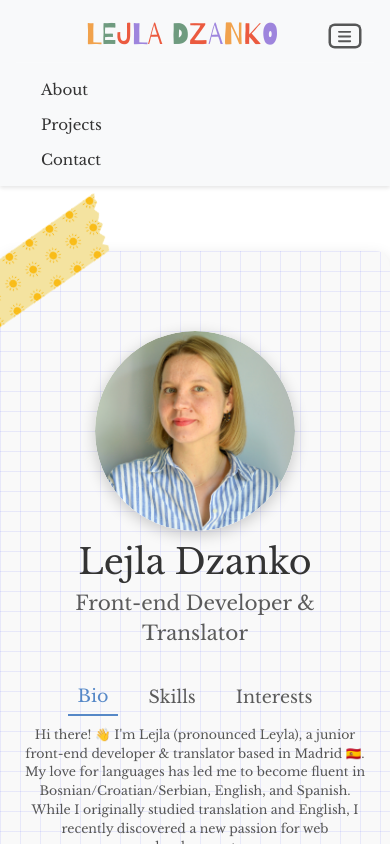
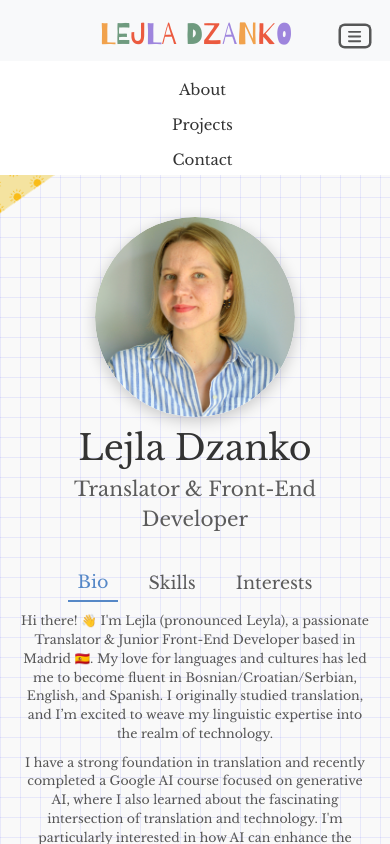
Before and after one commit to lejladzanko/lejla-portfolio-react, a React (Vite) app: page / in a window 390 px wide. Both pictures are taken after a click on the button 341 px from the left and 36 px from the top of the page. Shown: the top 844 px of the page. Built offline with nearby package versions, Linux system fonts and the light colour scheme.

Commit message:
contact form fixed, bio changed, responsive fixed

```diff
--- a/index.html
+++ b/index.html
@@ -8,7 +8,7 @@
   <script src="https://maxcdn.bootstrapcdn.com/bootstrap/3.4.1/js/bootstrap.min.js"></script>
   <title>My Portfolio</title>
   <link href="https://fonts.googleapis.com/css2?family=Libre+Baskerville:ital,wght@0,400;0,700;1,400&display=swap" rel="stylesheet">
-  <title>My Portfolio</title>
+  <title>Lejla Portfolio</title>
 </head>
 <body>
   <div id="root"></div>
--- a/package.json
+++ b/package.json
@@ -16,6 +16,7 @@
     "@fortawesome/react-fontawesome": "^0.2.2",
     "aos": "^2.3.4",
     "bootstrap": "^5.3.3",
+    "emailjs-com": "^3.2.0",
     "react": "^18.2.0",
     "react-bootstrap": "^2.10.2",
     "react-dom": "^18.2.0",
--- a/src/components/About.jsx
+++ b/src/components/About.jsx
@@ -38,7 +38,7 @@ const About = () => {
         </div>
         <div className="section__text">
           <h1 className="title">Lejla Dzanko</h1>
-          <p className="subtitle">Front-end Developer & Translator</p>
+          <p className="subtitle">Translator & Front-End Developer</p>
         </div>
       </div>
       <div className="profile-content">
@@ -72,34 +72,17 @@ const About = () => {
           {activeTab === "bio" && (
             <div className="content">
               <p>
-                Hi there! 👋 I'm Lejla (pronounced Leyla), a junior front-end
-                developer & translator based in Madrid 🇪🇸. My love for languages has led me
-                to become fluent in Bosnian/Croatian/Serbian, English, and
-                Spanish. While I originally studied translation and English, I
-                recently discovered a new passion for web development.
+              Hi there! 👋 I'm Lejla (pronounced Leyla), a passionate Translator & Junior Front-End Developer based in Madrid 🇪🇸. My love for languages and cultures has led me to become fluent in Bosnian/Croatian/Serbian, English, and Spanish. I originally studied translation, and I’m excited to weave my linguistic expertise into the realm of technology.
               </p>
               <p>
-                Although I'm new to the field, I've been dedicatedly learning
-                HTML, CSS, and JavaScript, and have been particularly drawn to
-                React for building interactive user interfaces. I'm enthusiastic
-                about creating visually appealing and user-friendly websites,
-                and I'm eager to bring my skills into a professional setting. I
-                may not have formal work experience in web development yet, but
-                I'm confident in my abilities and committed to continuous
-                learning and growth. My portfolio includes personal projects
-                that showcase my progress and passion for front-end development.
+              I have a strong foundation in translation and recently completed a Google AI course focused on generative AI, where I also learned about the fascinating intersection of translation and technology. I'm particularly interested in how AI can enhance the translation process, making it more efficient and accessible.
               </p>
               <p>
-                Outside of coding, I enjoy everything floral 🌸, love vibrant
-                colors, and am an avid traveler and collector of handmade
-                souvenirs. I also enjoy cooking and jazz music.
+              Although I'm still on my journey in web development, I'm dedicated to learning HTML, CSS, and JavaScript, with a keen interest in React for creating interactive user interfaces. My portfolio features personal projects that showcase my growth and enthusiasm for both translation and technology.
               </p>
+              <p>When I'm not coding or translating, you'll find me exploring floral patterns 🌸, soaking up vibrant colors, and traveling the world to collect unique handmade souvenirs. I also love to cook and enjoy relaxing to jazz music.</p>
               <p>
-                Please take a look at my Projects section to see what I've been
-                working on. I'm excited to connect with potential collaborators
-                or employers who can help me kickstart my career in web
-                development. Let's connect and create something wonderful
-                together!
+              Feel free to check out my Projects section to see what I've been working on. I'm excited to connect with fellow language lovers, collaborators, and potential employers who share my passion for translation and technology.
               </p>
             </div>
           )}
@@ -121,6 +104,7 @@ const About = () => {
                 <FontAwesomeIcon icon={faLanguage} size="2x" />
                 <p>Translation</p>
               </div>
+
             </div>
           )}
           {activeTab === "interests" && (
--- a/src/components/Contact.jsx
+++ b/src/components/Contact.jsx
@@ -1,20 +1,75 @@
-import React from 'react';
+import React, { useState } from 'react';
 import { FontAwesomeIcon } from '@fortawesome/react-fontawesome';
 import { faGithub, faLinkedin, faTwitter } from '@fortawesome/free-brands-svg-icons';
 import smileySticker from '../images/smiley.png';
 import '../scss/Contact.scss';
 
 const Contact = () => {
+  const [isSubmitted, setIsSubmitted] = useState(false); // State to track if the form is submitted
+  const [formData, setFormData] = useState({
+    name: '',
+    email: '',
+    message: '',
+  }); // State to track form data
+
+  const handleChange = (e) => {
+    setFormData({
+      ...formData,
+      [e.target.name]: e.target.value, // Update form data state
+    });
+  };
+
+  const handleSubmit = async (e) => {
+    e.preventDefault(); // Prevent default form submission
+    const response = await fetch("https://formspree.io/f/myzygwol", {
+      method: "POST",
+      headers: {
+        "Accept": "application/json", // Specify that we expect JSON response
+      },
+      body: JSON.stringify(formData), // Send form data as JSON
+    });
+
+    if (response.ok) {
+      setIsSubmitted(true); // Update state to reflect successful submission
+      setFormData({ name: '', email: '', message: '' }); // Reset form data
+    }
+  };
+
   return (
     <section id="contact" className="contact container py-5">
       <h2 className="text-center mb-5">Say Hi! 👋</h2>
       <div className="contact-form">
-        <form>
-          <input type="text" placeholder="Your Name" required />
-          <input type="email" placeholder="Your Email" required />
-          <textarea placeholder="Your Message" rows="5" required></textarea>
-          <button type="submit">Send Message</button>
-        </form>
+        {isSubmitted ? (
+          <p>Thank you for your message! I'll get back to you soon.</p> // Show a thank-you message upon submission
+        ) : (
+          <form onSubmit={handleSubmit}>
+            <input
+              type="text"
+              name="name"
+              placeholder="Your Name"
+              value={formData.name}
+              onChange={handleChange}
+              required
+            />
+            <input
+              type="email"
+              name="email"
+              placeholder="Your Email"
+              value={formData.email}
+              onChange={handleChange}
+              required
+            />
+            <textarea
+              name="message"
+              placeholder="Your Message"
+              rows="5"
+              value={formData.message}
+              onChange={handleChange}
+              required
+            ></textarea>
+            <button type="submit">Send Message</button>
+          </form>
+        )}
       </div>
       <img src={smileySticker} className="smiley-sticker" alt="Smiley Sticker" />
     </section>
--- a/src/components/Navbar.jsx
+++ b/src/components/Navbar.jsx
@@ -18,10 +18,12 @@ const Navbar = () => {
         <a className="navbar-brand" href="#">
           <img src={logo} alt="Lejla Dzanko" className="navbar-logo" />
         </a>
+        {/* Toggle Button */}
         <button className="navbar-toggler" type="button" onClick={toggleMenu}>
           <FontAwesomeIcon icon={faBars} />
         </button>
-        <div className={`collapse navbar-collapse ${isOpen ? 'show' : ''}`}>
+        {/* Navbar Links */}
+        <div className={`navbar-collapse ${isOpen ? 'show' : ''}`}>
           <ul className="navbar-nav ml-auto">
             <li className="nav-item">
               <Link
--- a/src/scss/Navbar.scss
+++ b/src/scss/Navbar.scss
@@ -15,8 +15,8 @@
     align-items: center;
 
     .navbar-logo {
-      height: 250px;
-      margin-top: 40px;
+      height: 250px; /* Keep the original size */
+      margin-top: 40px; /* Maintain the margin from before */
     }
   }
 
@@ -24,6 +24,19 @@
     border: none;
     font-size: 1.5rem;
     outline: none;
+    cursor: pointer;
+    position: absolute; /* Fix position of the hamburger menu */
+    right: 20px; /* Keeps it fixed on the right side */
+  }
+
+  .navbar-collapse {
+    display: none; /* Hide the menu by default */
+
+    &.show {
+      display: flex;
+      flex-direction: column;
+      align-items: center; /* Center menu items */
+    }
   }
 
   .navbar-nav {
@@ -44,16 +57,30 @@
         &:hover,
         &.active {
           color: #5688C7;
-          gap: 2px;
         }
       }
     }
   }
 
-  @media (max-width: 768px) {
+  @media (max-width: 991px) {
+    .navbar-collapse {
+      display: none;
+
+      &.show {
+        display: flex;
+        flex-direction: column;
+        align-items: center;
+        position: absolute;
+        top: 60px;
+        left: 0;
+        right: 0;
+        background-color: #fff;
+      }
+    }
+
     .navbar-nav {
       flex-direction: column;
-      align-items: flex-start;
+      align-items: center;
 
       .nav-item {
         margin-left: 0;
```
Also changed, not shown: src/components/Projects.jsx (+24 -14 lines), src/images/piedra_cover.jpeg (added), 1 other file (tests, documents, lock files or other folders).
